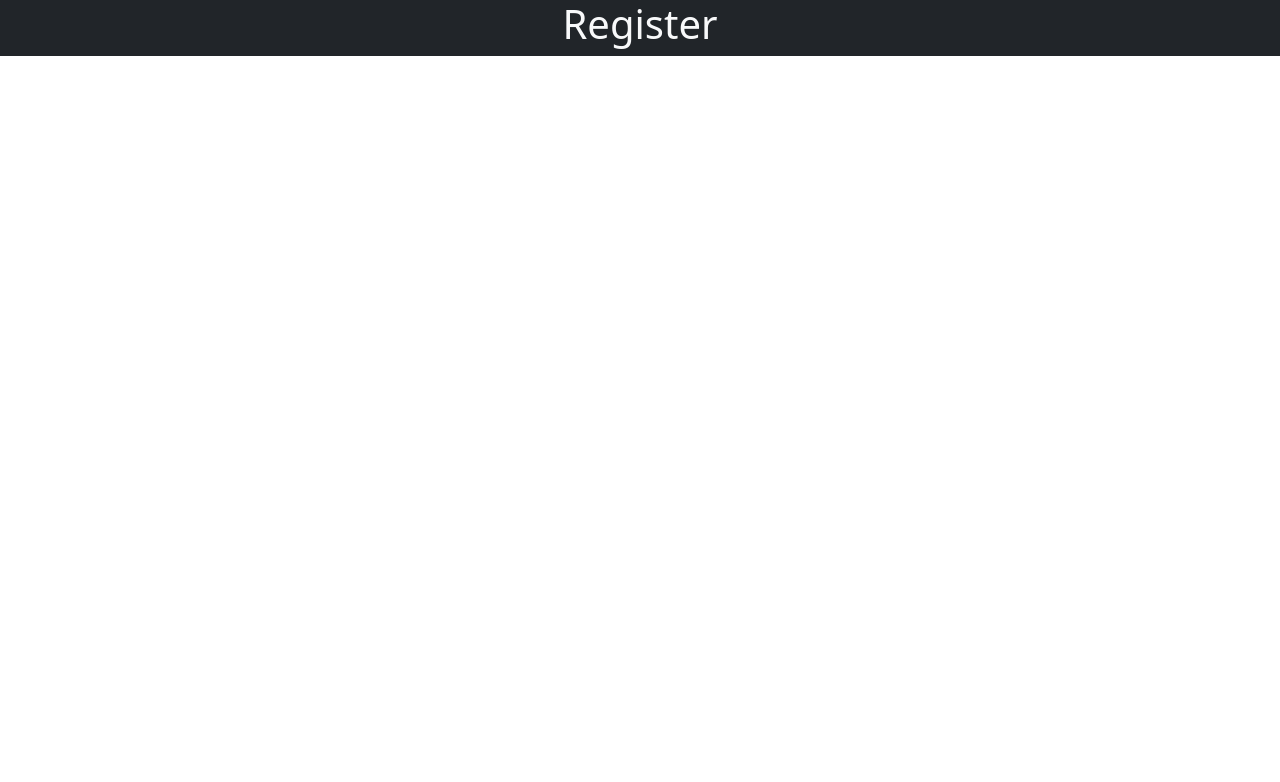
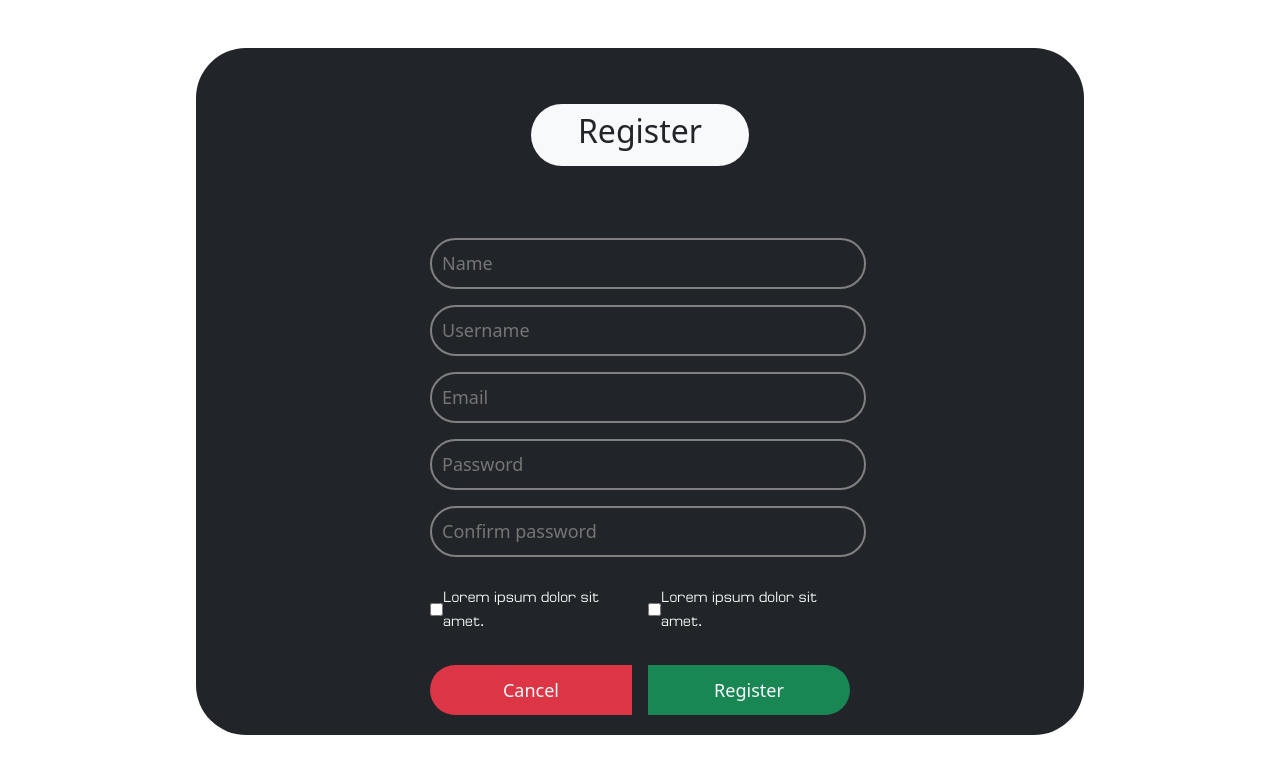
Before and after one commit to Apisit250aps/Portfolio, a Django app: page /system/member in a window 1280 px wide. Shown: the top 782 px of the page. Run offline with Django 4.2, Linux system fonts and the light colour scheme; some libraries are stand-ins or nearby versions.

Commit message:
23-11-22

```diff
--- a/portfolio/static/css/style.css
+++ b/portfolio/static/css/style.css
@@ -130,3 +130,50 @@ a {
 .frame-1 {
     padding: 2px;
 }
+
+/* end portfolio */
+
+/* start member */
+
+.login-pad {
+    border-radius: 50px;
+}
+.head-login {
+    border-radius: 50px;
+    font-size: large;
+    font-weight: 500;
+}
+.head-txt {
+    font-size: xx-large;
+    font-weight: 500;
+
+}
+
+.login-entry {
+    border-style: solid;
+    border-color: gray;
+    border-radius: 50px;
+    padding: 10px;
+    padding-right: 30px;
+    font-size: large;
+    font-weight: 500;
+    background: none;
+}
+.res {
+    color: white;
+    height: 50px;
+    border: none;
+    border-radius: 25px 0px 0px 25px;
+    font-size: large;
+    font-weight: 500;
+}
+ .sub {
+    color: white;
+    height: 50px;
+    border: none;
+    border-radius: 0px 25px 25px 0px;
+    font-size: large;
+    font-weight: 500;
+ }
+
+/* end member */
--- a/portfolio/templates/system/main.html
+++ b/portfolio/templates/system/main.html
@@ -23,6 +23,11 @@
     <link rel="stylesheet" href="{% static 'css/style.css' %}">
     <link rel="stylesheet" href="{% static 'css/font.css' %}">
     <script src="{% static 'script/script.js' %}"></script>
+
+    <style>
+
+
+    </style>
 </head>
 <body>
     {% block body %}
--- a/portfolio/templates/system/member/member.html
+++ b/portfolio/templates/system/member/member.html
@@ -3,9 +3,43 @@
 
 {% block body %}
 
-<div class="d-flex flex-row justify-content-center bg-dark text-light">
-    <div class="d-flex flex-row align-items-center bg-dark text-light">
-        <h1 class="d-flex align-items-center">Register</h1>
+<div class="d-flex flex-column justify-content-center align-items-center light text-light p-5">
+    <div class="login-pad bg-dark d-flex flex-column align-items-center w-75 h-75 p-2">
+        <div class="head-login bg-light d-flex text-dark p-2 mb-3 mt-5 w-25 justify-content-center align-items-center">
+            <h1 class="head-txt">Register</h1>
+        </div>
+
+        <div class="form-login w-100 d-flex align-items-center justify-content-center mt-5">
+            <div class="login-frame w-50">
+                <input type="name" name="name" id="in-name" class="login-entry w-100 text-white m-2" placeholder="Name">
+                <input type="username" name="username" id="in-username" class="login-entry w-100 text-white m-2" placeholder="Username">
+                <input type="email" name="email" id="in-email" class="login-entry w-100 text-white m-2" placeholder="Email">
+                <input type="password" name="password" id="in-password" class="login-entry w-100 text-white m-2" placeholder="Password">
+                <input type="password" name="password" id="in-confirm-password" class="login-entry w-100 text-white m-2" placeholder="Confirm password">
+            </div>
+        </div>
+        <div class="access w-100 d-flex flex-row align-items-center justify-content-center m-1">
+            <div class="d-flex flex-row align-items-center justify-content-around w-25 p-2">
+                <input type="checkbox" name="access" id="access">
+                <h5 class="th-txt align-items-center justify-content-center ml-2 mt-2">Lorem ipsum dolor sit amet.</h5>
+
+            </div>
+            <div class="d-flex flex-row align-items-center justify-content-around w-25 p-2">
+                <input type="checkbox" name="access" id="access">
+                <h5 class="th-txt align-items-center justify-content-center ml-2 mt-2">Lorem ipsum dolor sit amet.</h5>
+
+            </div>
+
+        </div>
+        <div class="access w-100 d-flex flex-row align-items-center justify-content-center m-1">
+            <div class="rs d-flex flex-row align-items-center justify-content-center w-25 p-2">
+                <button type="reset" class="btn active res w-100 bg-danger">Cancel</button>
+            </div>
+            <div class="sm d-flex flex-row align-items-center justify-content-center w-25 p-2">
+                <button type="submit" class="btn active sub w-100 bg-success">Register</button>
+            </div>
+        </div>
     </div>
+
 </div>
 {% endblock body %}
```
